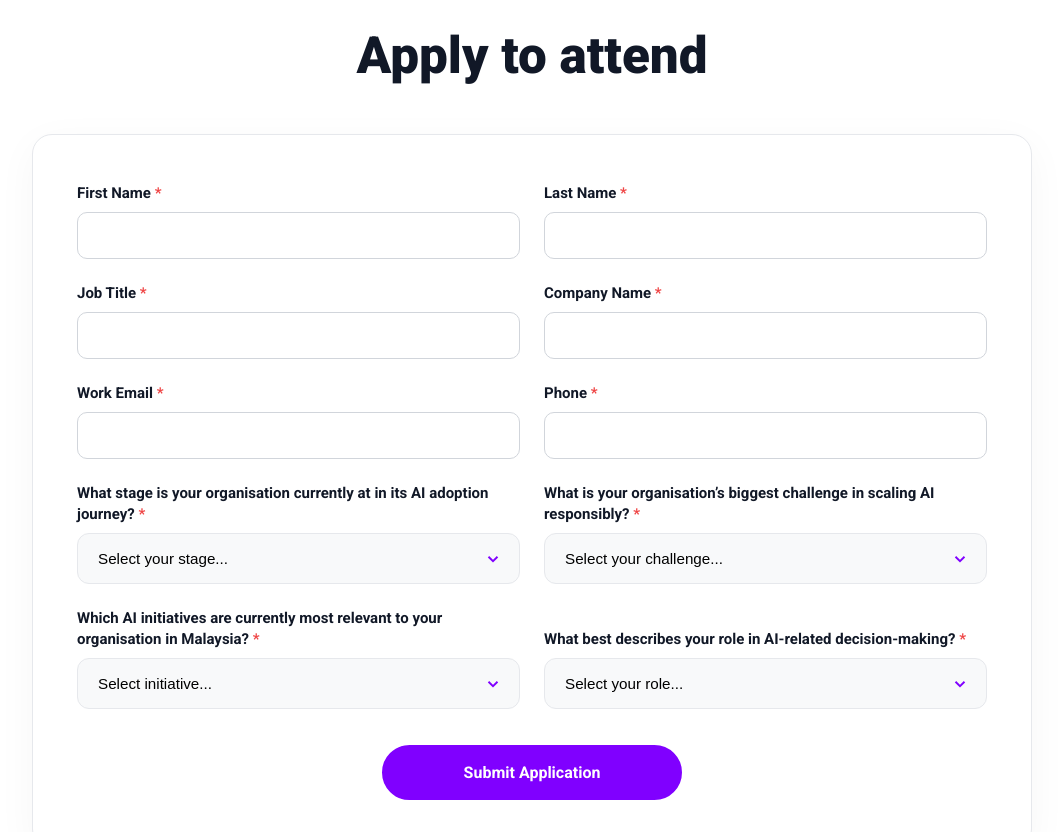
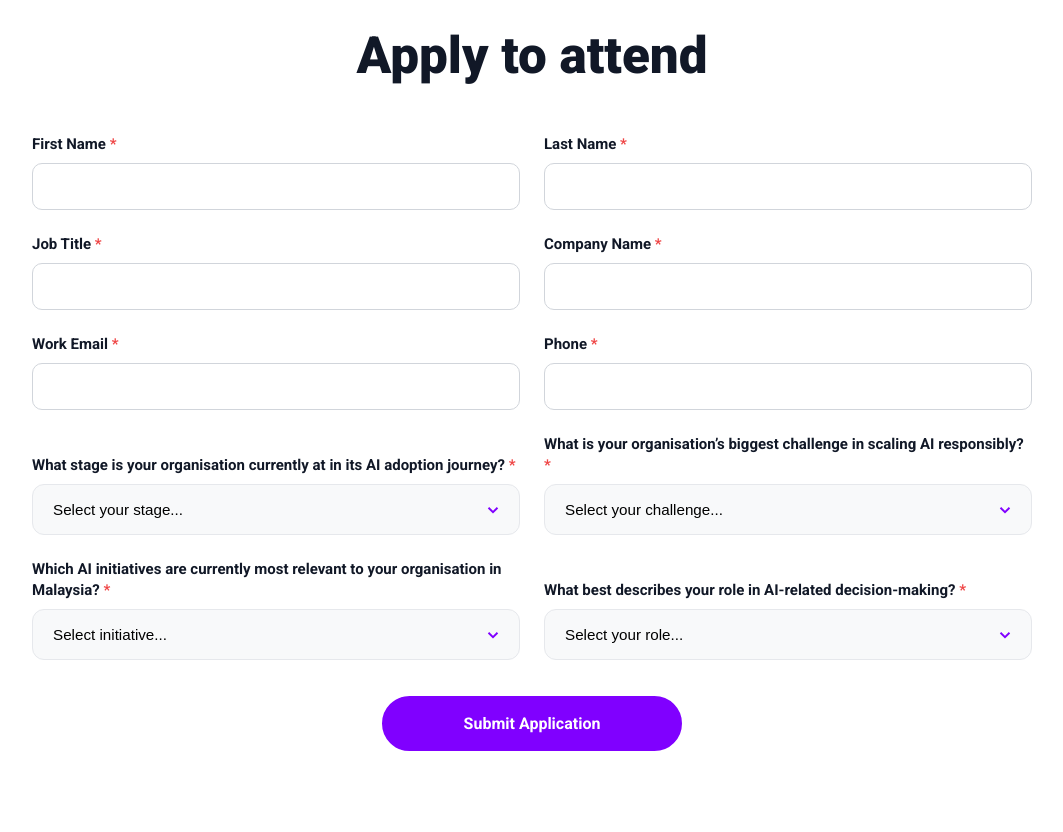
Before and after one commit to trescon-web/datadog-malaysia, a plain HTML site: page index.html in a window 1280 px wide. Shown: the part 4940-5772 px from the top of the page, without its empty margins (108-1171 px from the left). Drawn offline with Linux system fonts and the light colour scheme.

Commit message:
Remove outer container box border, background, and shadow from Apply to Attend form

```diff
--- a/index.html
+++ b/index.html
@@ -595,7 +595,7 @@
                 </h2>
             </div>
 
-            <div class="registration-form-container animate-on-scroll" style="max-width: 1000px; margin: 0 auto; background: #FFFFFF; padding: 48px 44px; border-radius: 20px; border: 1px solid #E6E8EC; box-shadow: 0 10px 40px rgba(0,0,0,0.04);">
+            <div class="registration-form-container animate-on-scroll" style="max-width: 1000px; margin: 0 auto; background: transparent; padding: 0; border: none; box-shadow: none;">
                 <form class="registration-form" onsubmit="event.preventDefault();">
 
                     <!-- Row 1: First Name | Last Name -->
--- a/style.css
+++ b/style.css
@@ -1583,11 +1583,11 @@ button {
 }
 
 .registration-form-container {
-  background: var(--white);
-  padding: 40px;
-  border-radius: 20px;
-  border: 1px solid var(--border-light);
-  box-shadow: 0 10px 40px rgba(0,0,0,0.03);
+  background: transparent;
+  padding: 0;
+  border-radius: 0;
+  border: none;
+  box-shadow: none;
 }
 
 .form-group {
```
